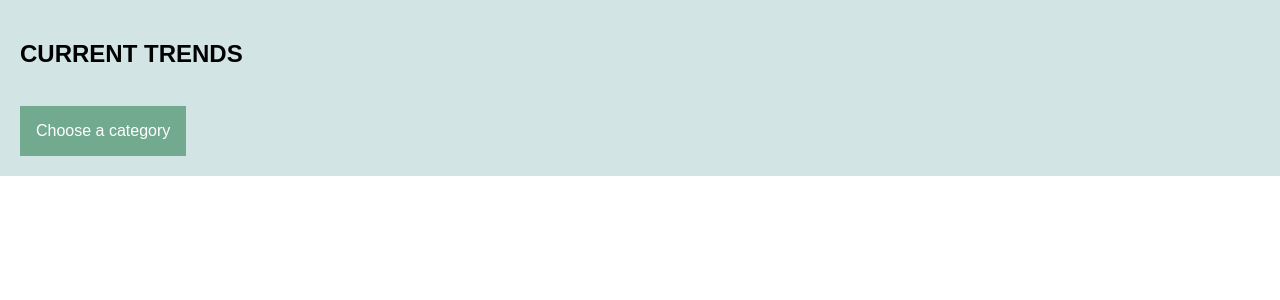
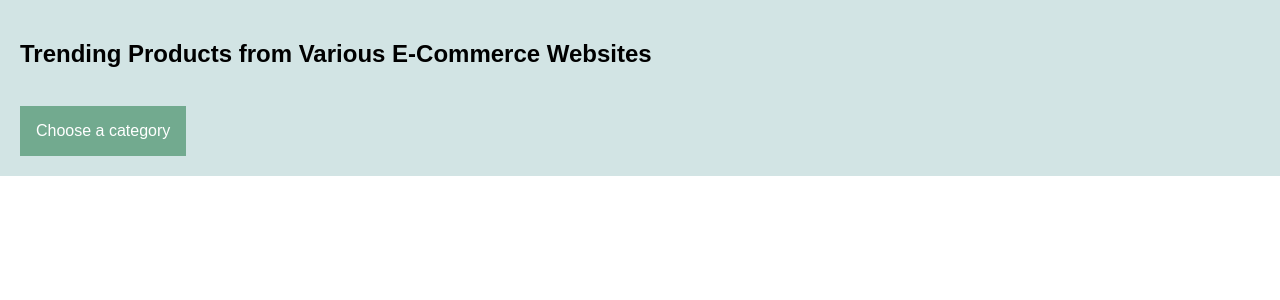
Before and after one commit to sakilakshman/saketh, a Flask app: page / in a window 1280 px wide. Shown: the part 240-540 px from the top of the page. Run offline with Flask 2, Linux system fonts and the light colour scheme.

Commit message:
web-initial2

```diff
--- a/templates/website.html
+++ b/templates/website.html
@@ -68,7 +68,7 @@
                 </div>
                <div class="row">
                   <div class="side">
-                    <h2>CURRENT TRENDS</h2>
+                    <h2>Trending Products from Various E-Commerce Websites</h2>
                     <br>
                    <div class="dropdown">
               	  <button class="dropbtn">Choose a category</button>
```
